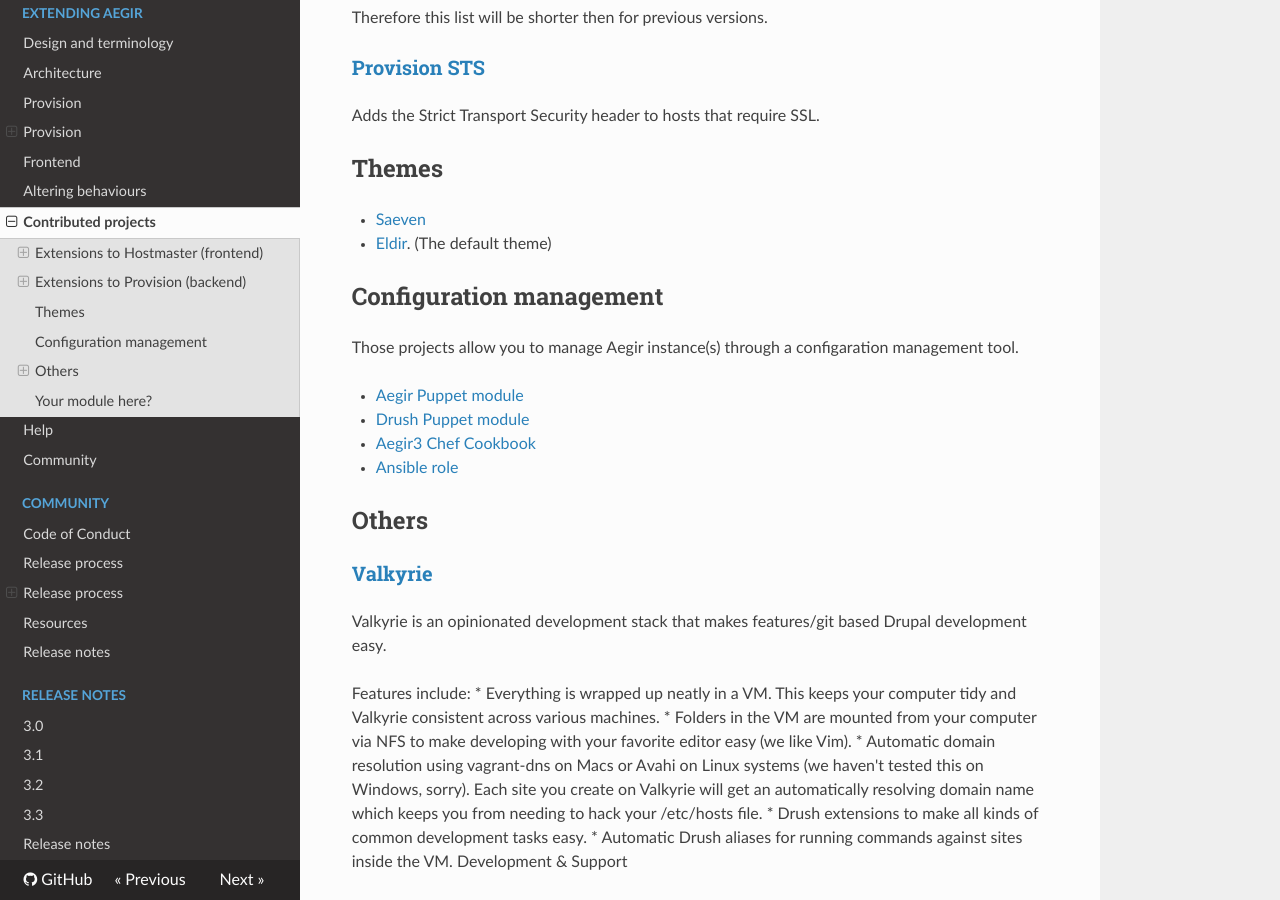
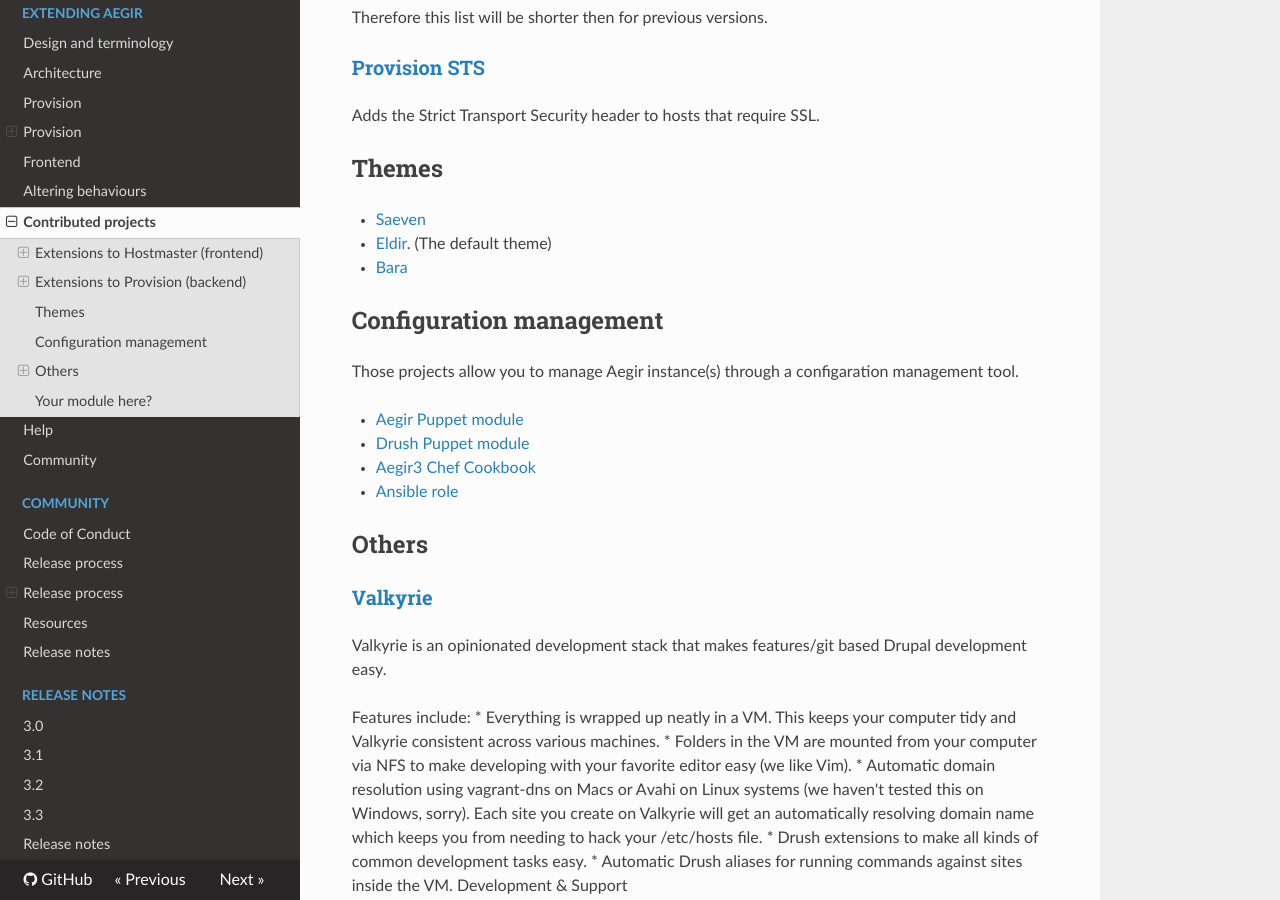
Before and after one commit to aegir-project/documentation, an MkDocs documentation site: the page built from docs/extend/contrib.md, in a window 1280 px wide and 900 px high, scrolled down 1880 px. Built offline with MkDocs 1.6.1, drawn with Linux system fonts in a browser that asks for light colours; nearby versions of some CDN libraries; old or Windows-style settings are respelled for this version of MkDocs.

Commit message:
Add bara contrib theme

```diff
--- a/docs/extend/contrib.md
+++ b/docs/extend/contrib.md
@@ -74,6 +74,7 @@
 
 *   [Saeven](https://www.drupal.org/project/saeven)
 *   [Eldir](https://www.drupal.org/project/eldir). (The default theme)
+*   [Bara](https://github.com/MartijnBraam/aegir-bara)
 
 Configuration management
 ------------------------
```
